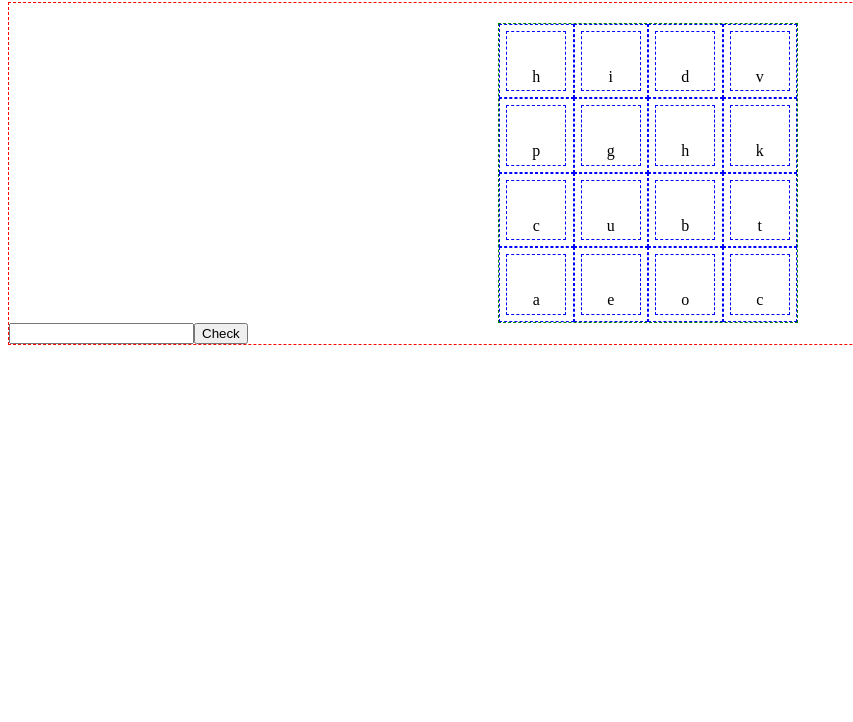
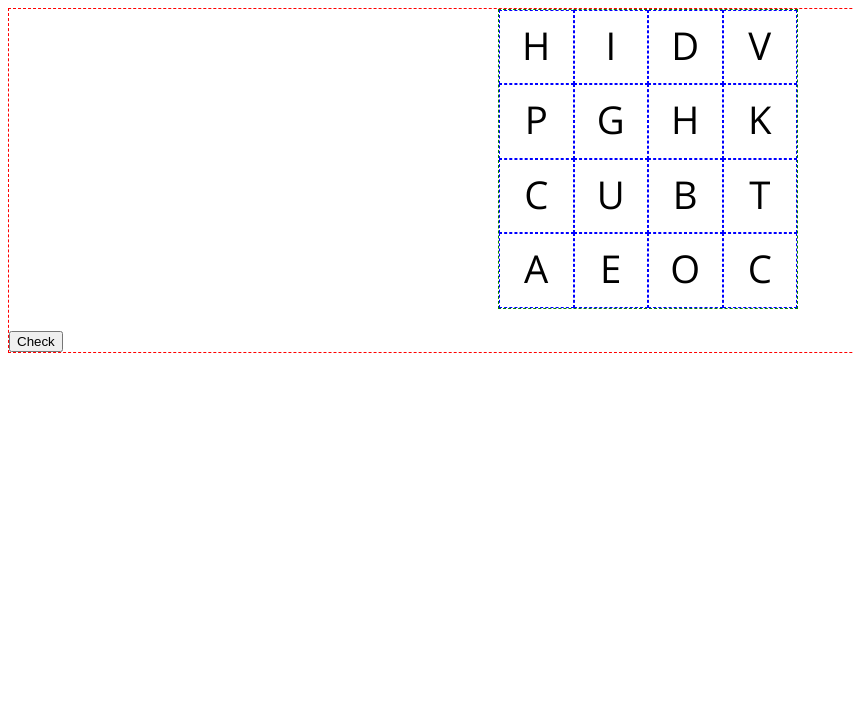
Before and after one commit to ronbarrantes/boggle, a React app: page / in a window 1280 px wide. Shown: the part 78-800 px from the top of the page, without its empty margins (0-853 px from the left). Built offline with nearby package versions, Linux system fonts and the light colour scheme.

Commit message:
Begin the logic

```diff
--- a/public/index.html
+++ b/public/index.html
@@ -20,7 +20,7 @@
       work correctly both with client-side routing and a non-root public URL.
       Learn how to configure a non-root public URL by running `npm run build`.
     -->
-	<title>React App</title>
+	<title>Boggle</title>
 </head>
 
 <body>
--- a/src/components/board.js
+++ b/src/components/board.js
@@ -7,6 +7,7 @@ import * as util from '../lib/util'
 
 const emptyState = {
   word: '',
+  wordArr: [],
   isActive: false,
 }
 
@@ -17,8 +18,9 @@ class Board extends Component {
     this.letters = util.generateLetterArray()
     this.handleSubmit = this.handleSubmit.bind(this)
     this.handleChange = this.handleChange.bind(this)
+    this.handleClick = this.handleClick.bind(this)
+    this.handleSelect = this.handleSelect.bind(this)
   }
-
 
   handleChange(event) {
     this.setState({ word: event.target.value })
@@ -30,27 +32,49 @@ class Board extends Component {
     this.setState(emptyState)
   }
 
+  handleSelect(event){
+
+    console.log(event.target.innerHTML)
+  }
+
+
+
+  handleClick(event){
+    let letter = event.target.innerHTML
+    let letterBuild = this.state.word
+
+    let word = letterBuild+=letter
+
+    console.log('clicking letter:', event.target.innerHTML)
+    this.setState({ word })
+    // this.setState(emptyState)
+  }
+
+
   render() {
     console.log('BOARD_STATE-->', this.state)
     const { word } = this.state
     return (
       <div className='board'>
-        <WordGuess word={this.state.word} />
         <ul>
           {this.letters.map((letter, i)=>(
-            <li key={i}>
-              <LetterItem letter={letter}/>
+            <li key={i}
+            >
+              <LetterItem
+                letter={letter}
+                handleSelect={this.handleClick}
+              />
             </li>)
           )}
         </ul>
-
+        <WordGuess word={this.state.word} />
         <form onSubmit={this.handleSubmit}>
-          <input
+          {/* <input
             type="text"
             name="word"
             value={word}
             onChange={this.handleChange}
-          />
+          /> */}
           <button type="submit">Check</button>
         </form>
       </div>
--- a/src/components/letter-item.js
+++ b/src/components/letter-item.js
@@ -1,6 +1,32 @@
-import React from 'react'
+import React, { Component } from 'react'
 
-const LetterItem = (props) => (
-  <div>{props.letter}</div>
-)
+const emptyState = {
+  letter: '',
+  selected: false,
+  enabled: true,
+}
+
+class LetterItem extends Component  {
+  constructor(){
+    super()
+    this.selectLetter = this.selectLetter.bind(this)
+  }
+
+  selectLetter(e){
+    this.props.handleSelect(e)
+  }
+
+  render(){
+    console.log(this.props)
+    return(
+      <div
+        onMouseEnter={this.selectLetter}>
+        {this.props.letter}
+      </div>
+    )
+  }
+}
+
+
+
 export default LetterItem
--- a/src/index.js
+++ b/src/index.js
@@ -3,6 +3,5 @@ import ReactDOM from 'react-dom'
 
 import App from './components/app'
 
-
 const rootElement = document.getElementById('root')
 ReactDOM.render(<App />, rootElement)
--- a/src/styles.css
+++ b/src/styles.css
@@ -1,3 +1,5 @@
+@import url('https://fonts.googleapis.com/css?family=Open+Sans');
+
 *{
   box-sizing: border-box;
 }
@@ -7,7 +9,7 @@
 }
 
 body{
-
+  font-family: 'Open Sans', sans-serif;
   width: 100%;
 }
 
@@ -24,14 +26,7 @@ body{
   padding: 0;
   display: flex;
   flex-wrap: wrap;
-   /* height: 300px;
-  margin: 0;
-  padding: 0;
-  display:flex;
-  flex-wrap: wrap; */
-  /* align-content: center; */
 }
-
 .board li {
   border: 1px dashed blue;
   display: flex;
@@ -41,24 +36,22 @@ body{
   padding: 0;
   justify-content: center;
   align-items: center;
-
-  /* vertical-align: middle; */
-  /* font-size: 2em;
-  flex-shrink: 0;
-  display: table;
-  flex: 1 0 21%;
+  cursor: pointer ;
+  transition: background-color .5s;
+}
+.board li div{
+  font-size: 2.4em;
+  display: inline-block;
+  /* border: 1px dashed blue; */
+  vertical-align: middle;
+  width: calc(100%/1.5);
+  height: calc(100%/1.5);
+  line-height: 45px;
+  text-align: center;
+  text-transform: uppercase;
 
 
-  text-decoration: none;
-  list-style: none;
-   */
 }
-.board li div{
-  display: inline-block;
-  border: 1px dashed blue;
-  vertical-align: middle;
-  width: calc(100%/1.2);
-  height: calc(100%/1.2);
-  line-height: 90px;
-  text-align: center;
+.board li:hover{
+  background: #ffc;
 }
```
